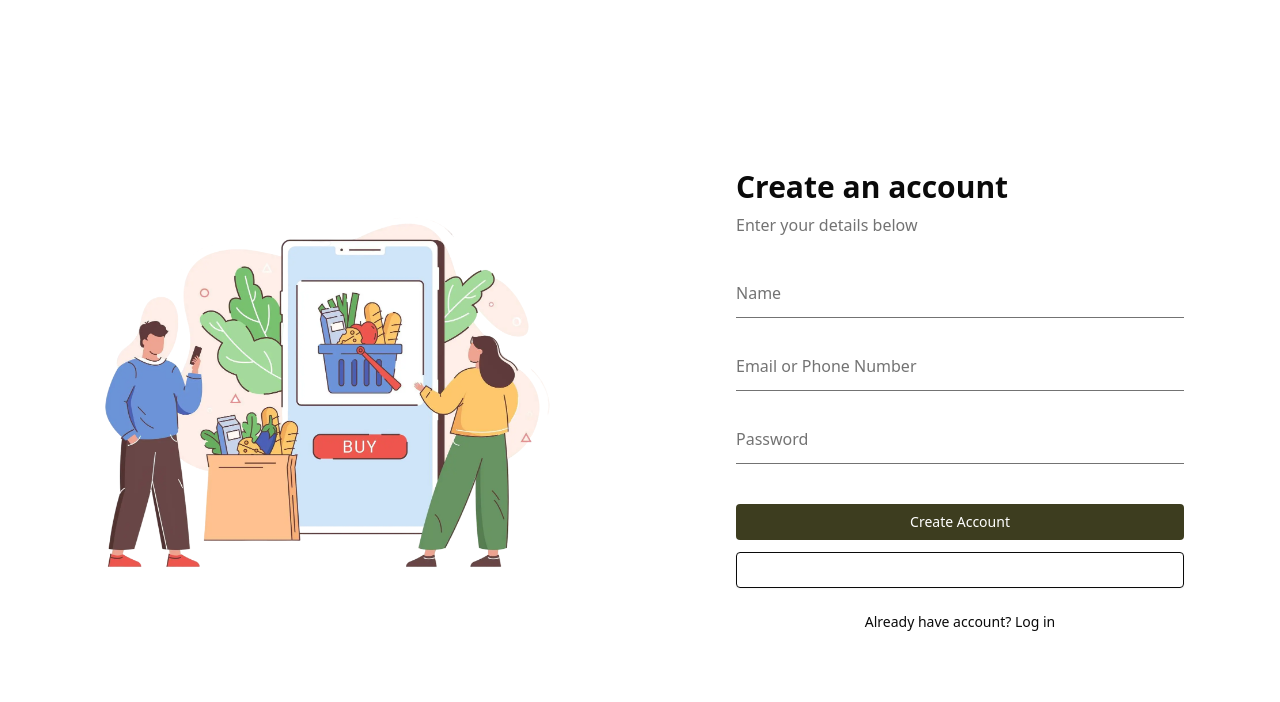
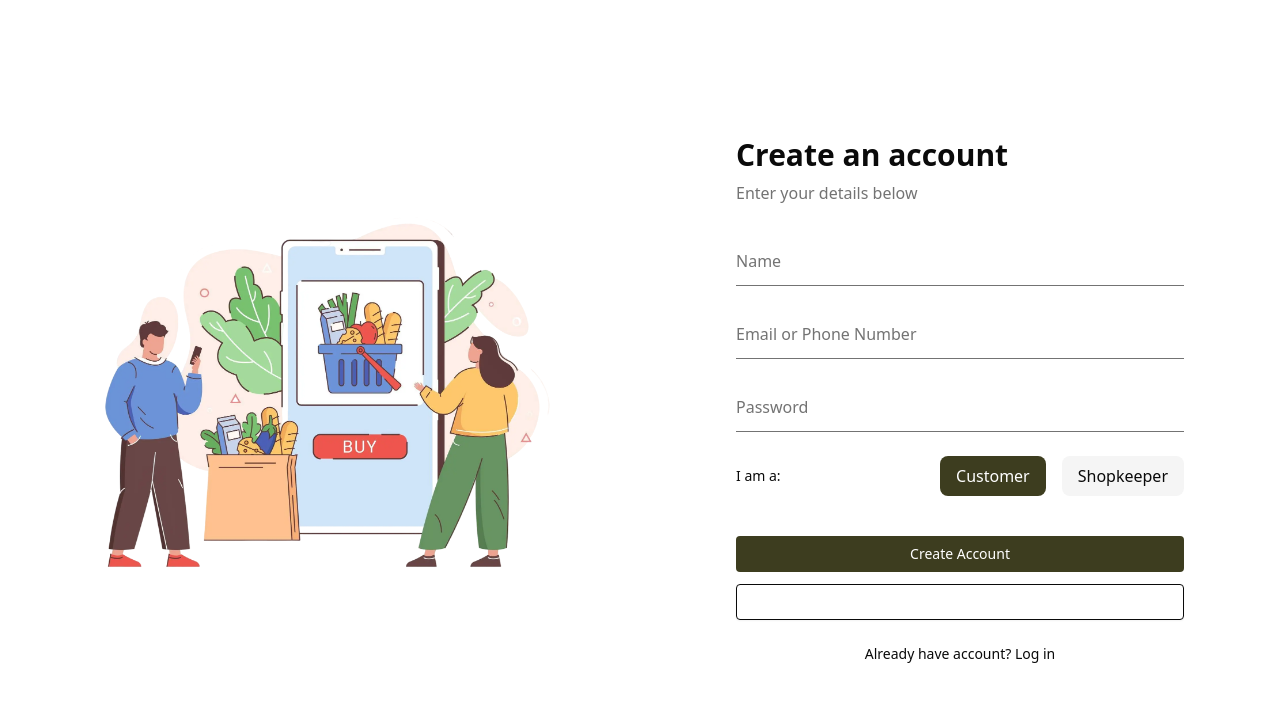
Before and after one commit to CodeFFun/resub_web, a Next.js app in the folder frontend/: page /register in a window 1280 px wide. Shown: the top 702 px of the page. Built offline with nearby package versions, Linux system fonts and the light colour scheme; no server answers.

Commit message:
request changes

```diff
--- a/frontend/app/(routes)/(auth)/_components/login-form.tsx
+++ b/frontend/app/(routes)/(auth)/_components/login-form.tsx
@@ -29,8 +29,10 @@ export function LoginForm() {
       })
       const res = await handleLogin(validatedData)
       if (res.success) {
-        toast("Login successful!")
-        router.push("/auth/dashboard")
+        toast.success("Login successful!")
+        router.push("/login")
+      }else{
+        toast.error(res.message || "Login failed. Please try again.")
       }
     } catch (error) {
       if (error instanceof ZodError) {
@@ -40,7 +42,7 @@ export function LoginForm() {
           fieldErrors[field] = err.message
         })
         setErrors(fieldErrors)
-        toast("Please fix the errors in the form.")
+        toast.error("Please fix the errors in the form.")
       }
     } finally {
       setIsLoading(false)
--- a/frontend/app/(routes)/(auth)/_components/register-form.tsx
+++ b/frontend/app/(routes)/(auth)/_components/register-form.tsx
@@ -14,6 +14,7 @@ export function RegisterForm() {
   const [name, setName] = useState("")
   const [email, setEmail] = useState("")
   const [password, setPassword] = useState("")
+  const [userType, setUserType] = useState<"customer" | "shop">("customer")
   const [isLoading, setIsLoading] = useState(false)
   const [errors, setErrors] = useState<Partial<RegisterInput>>({})
   const router = useRouter()
@@ -105,6 +106,34 @@ export function RegisterForm() {
         {errors.password && <p className="text-red-500 text-sm mt-1">{errors.password}</p>}
       </div>
 
+      <div className="flex items-center justify-between">
+        <span className="text-sm font-medium">I am a:</span>
+        <div className="flex gap-4">
+          <button
+            type="button"
+            onClick={() => setUserType("customer")}
+            className={`px-4 py-2 rounded-md transition-colors ${
+              userType === "customer"
+                ? "bg-[#3d3d1f] text-white"
+                : "bg-muted text-foreground hover:bg-muted/80"
+            }`}
+          >
+            Customer
+          </button>
+          <button
+            type="button"
+            onClick={() => setUserType("shop")}
+            className={`px-4 py-2 rounded-md transition-colors ${
+              userType === "shop"
+                ? "bg-[#3d3d1f] text-white"
+                : "bg-muted text-foreground hover:bg-muted/80"
+            }`}
+          >
+            Shopkeeper
+          </button>
+        </div>
+      </div>
+
       <div className="space-y-3 pt-4">
         <Button
           type="submit"
```
